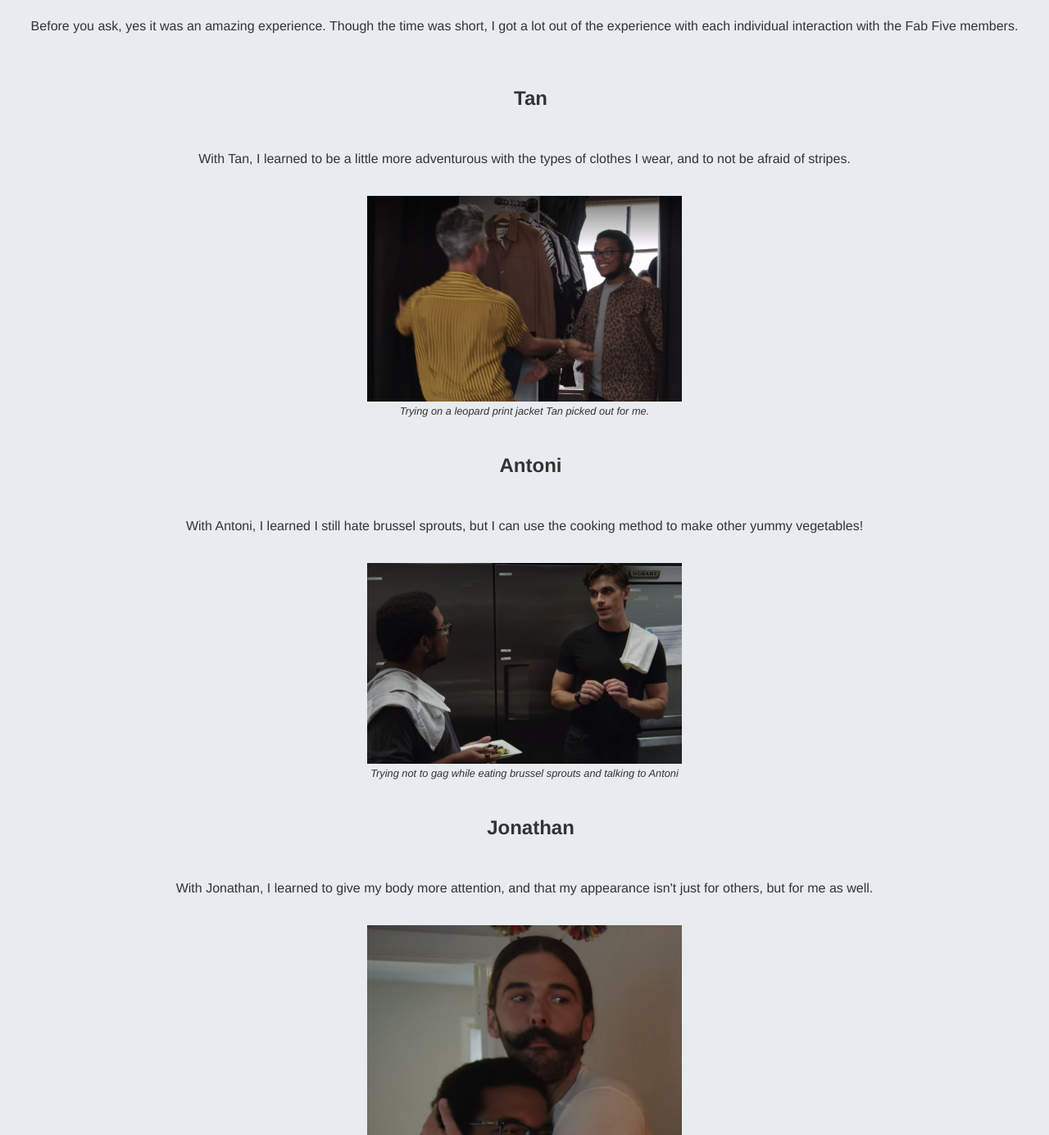
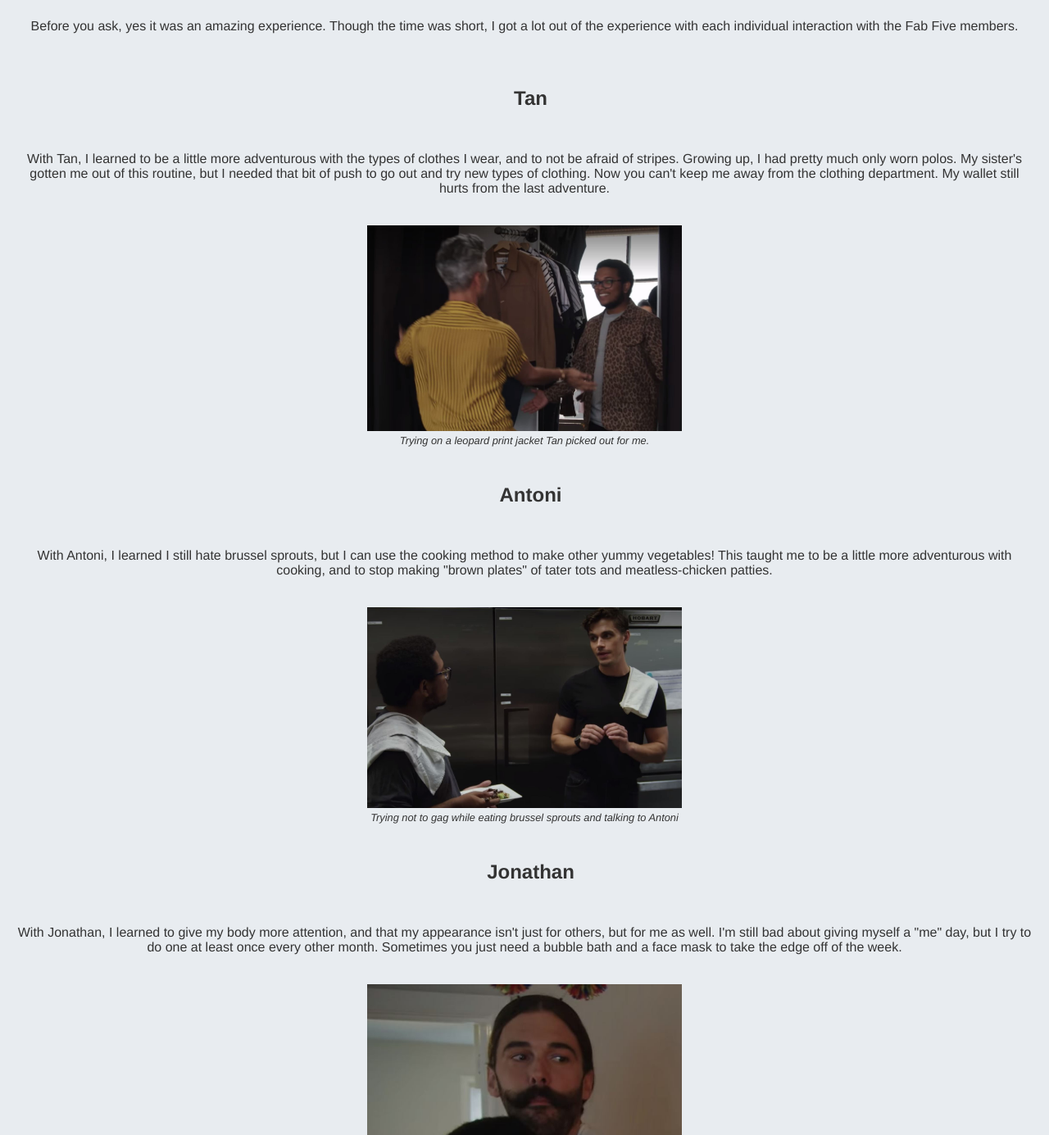
Before and after one commit to Glyaleth/html-me-something, a plain HTML site: page index.html in a window 1280 px wide. Shown: the part 1127-2512 px from the top of the page at 82% size. Drawn offline with Linux system fonts and the light colour scheme.

Commit message:
Updated the index.html file. Some of the wording needed updating.

```diff
--- a/index.html
+++ b/index.html
@@ -48,6 +48,9 @@
           <h2>Tan</h2>
           <p>
             With Tan, I learned to be a little more adventurous with the types of clothes I wear, and to not be afraid of stripes.
+            Growing up, I had pretty much only worn polos. My sister's gotten me out of this routine,
+            but I needed that bit of push to go out and try new types of clothing. Now you can't keep me away from the clothing department.
+            My wallet still hurts from the last adventure.
           </p>
           <figure>
             <img src="tanandme.jpg" alt="A picture of me and Tan France" style ="width:30%;height:30%;">
@@ -59,6 +62,7 @@
           <h2>Antoni</h2>
           <p>
             With Antoni, I learned I still hate brussel sprouts, but I can use the cooking method to make other yummy vegetables!
+            This taught me to be a little more adventurous with cooking, and to stop making "brown plates" of tater tots and meatless-chicken patties.
           </p>
           <figure>
             <img src="meandantoni.jpg" alt="A picture of me and Antoni" style ="width:30%;height:30%;">
@@ -70,6 +74,8 @@
           <h2>Jonathan</h2>
           <p>
             With Jonathan, I learned to give my body more attention, and that my appearance isn't just for others, but for me as well.
+            I'm still bad about giving myself a "me" day, but I try to do one at least once every other month.
+            Sometimes you just need a bubble bath and a face mask to take the edge off of the week.
           </p>
           <figure>
             <img src="jonathanandme.jpg" alt="A picture of me and Jonathan" style ="width:30%;height:30%;">
```
Lines whose indentation alone changed are shown as unchanged.
